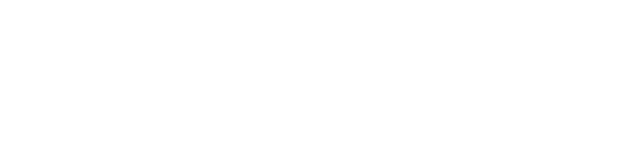
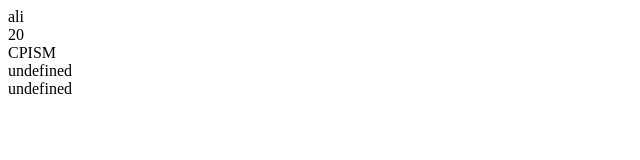
Before and after one commit to Aqsa-N/020507B1, a plain HTML site: page index.html in a window 1280 px wide. Shown: the whole page, without its empty margins (0-640 px from the left). Drawn offline with Linux system fonts and the light colour scheme.

Commit message:
uploaded

```diff
--- a/index.html
+++ b/index.html
@@ -17,10 +17,36 @@
 //     var a=5;
 //   var  a=15;
 
-let x=101;
- x=201;
- const y =45;
+// let x=101;
+//  x=201;
+//  const y =45;
 
-    </script>
+//  y=55;
+
+// datatypes in js
+
+//primitive datatypes
+var name="js is a client side scripting language ";// string
+var age=20; // integer
+var percentage=80.7; // float
+var st= false; // boolean
+var city; // undefined
+var phone=null; // null\
+var b="<br>";
+// document.write(typeof(phone),b);
+// console.log(typeof(st));
+// document.write(age);
+
+//composite datatypes
+var arr=["ali",20,"CPISM"];    // array
+document.write(arr[0],b);
+document.write(arr[1],b);
+document.write(arr[2],b);
+document.write(arr[3],b);
+document.write(arr[4],b);
+
+
+
+   </script>
 </body>
 </html>
```
